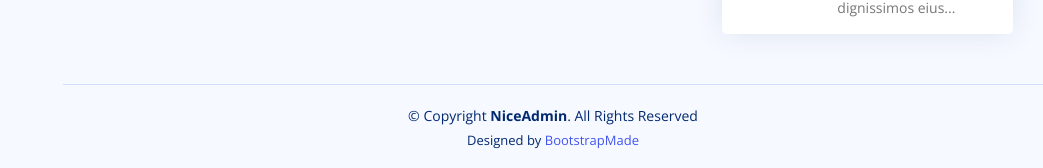
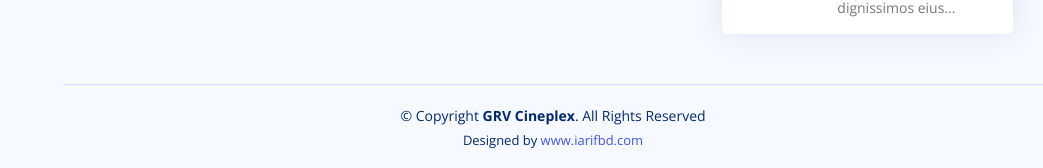
Before and after one commit to arifgrv/OMT, a CodeIgniter app: the page made by application/views/admin/admin_dashboard.php in a window 1280 px wide. Shown: the part 2478-2646 px from the top of the page, without its empty margins (237-1280 px from the left). Run offline with CodeIgniter, Linux system fonts and the light colour scheme; some libraries are stand-ins or nearby versions.

Commit message:
Update Footer Information
Update Footer Information

```diff
--- a/application/views/admin/footer.php
+++ b/application/views/admin/footer.php
@@ -1,14 +1,14 @@
 <!-- ======= Footer ======= -->
   <footer id="footer" class="footer">
     <div class="copyright">
-      &copy; Copyright <strong><span>NiceAdmin</span></strong>. All Rights Reserved
+      &copy; Copyright <strong><span>GRV Cineplex</span></strong>. All Rights Reserved
     </div>
     <div class="credits">
       <!-- All the links in the footer should remain intact. -->
       <!-- You can delete the links only if you purchased the pro version. -->
       <!-- Licensing information: https://bootstrapmade.com/license/ -->
       <!-- Purchase the pro version with working PHP/AJAX contact form: https://bootstrapmade.com/nice-admin-bootstrap-admin-html-template/ -->
-      Designed by <a href="https://bootstrapmade.com/">BootstrapMade</a>
+      Designed by <a href="https://www.iarifbd.com/">www.iarifbd.com</a>
     </div>
   </footer><!-- End Footer -->
 
```
